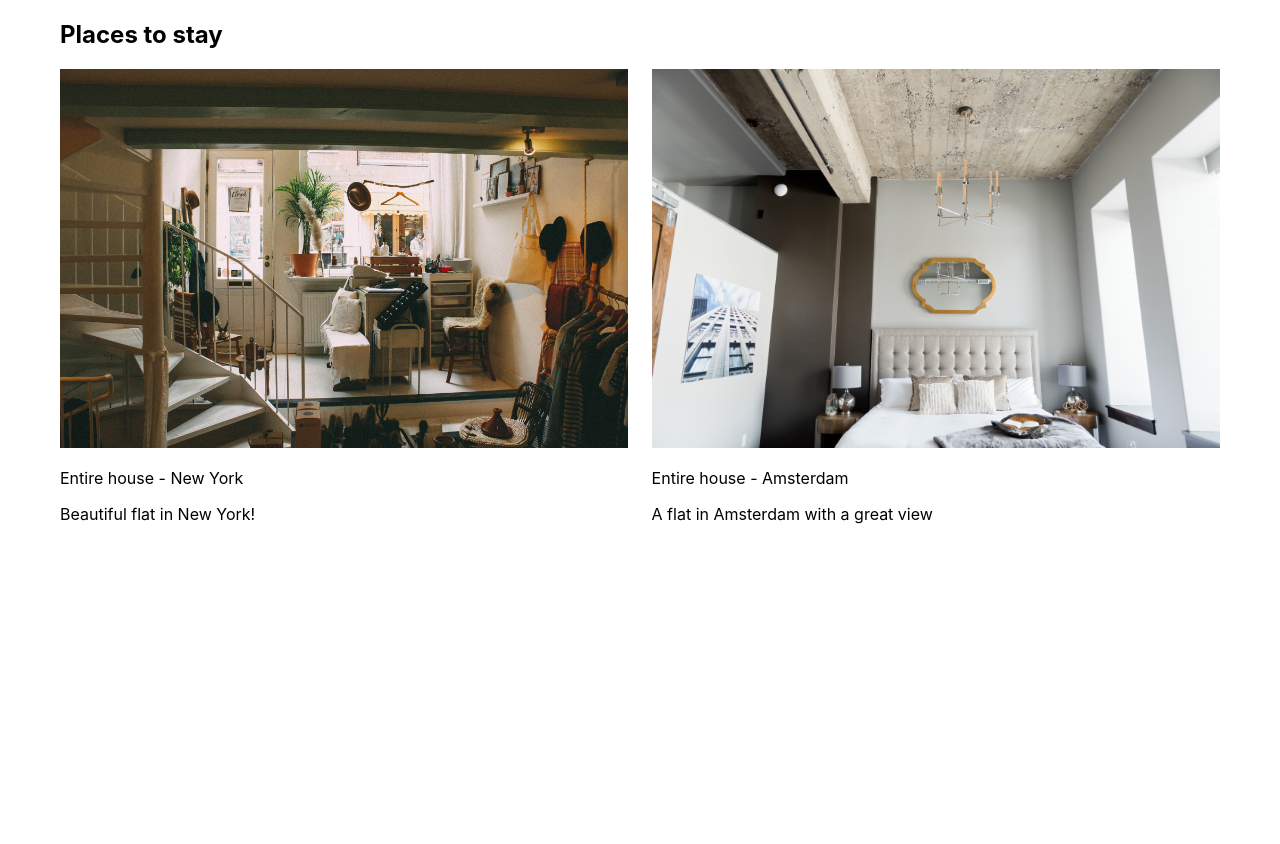
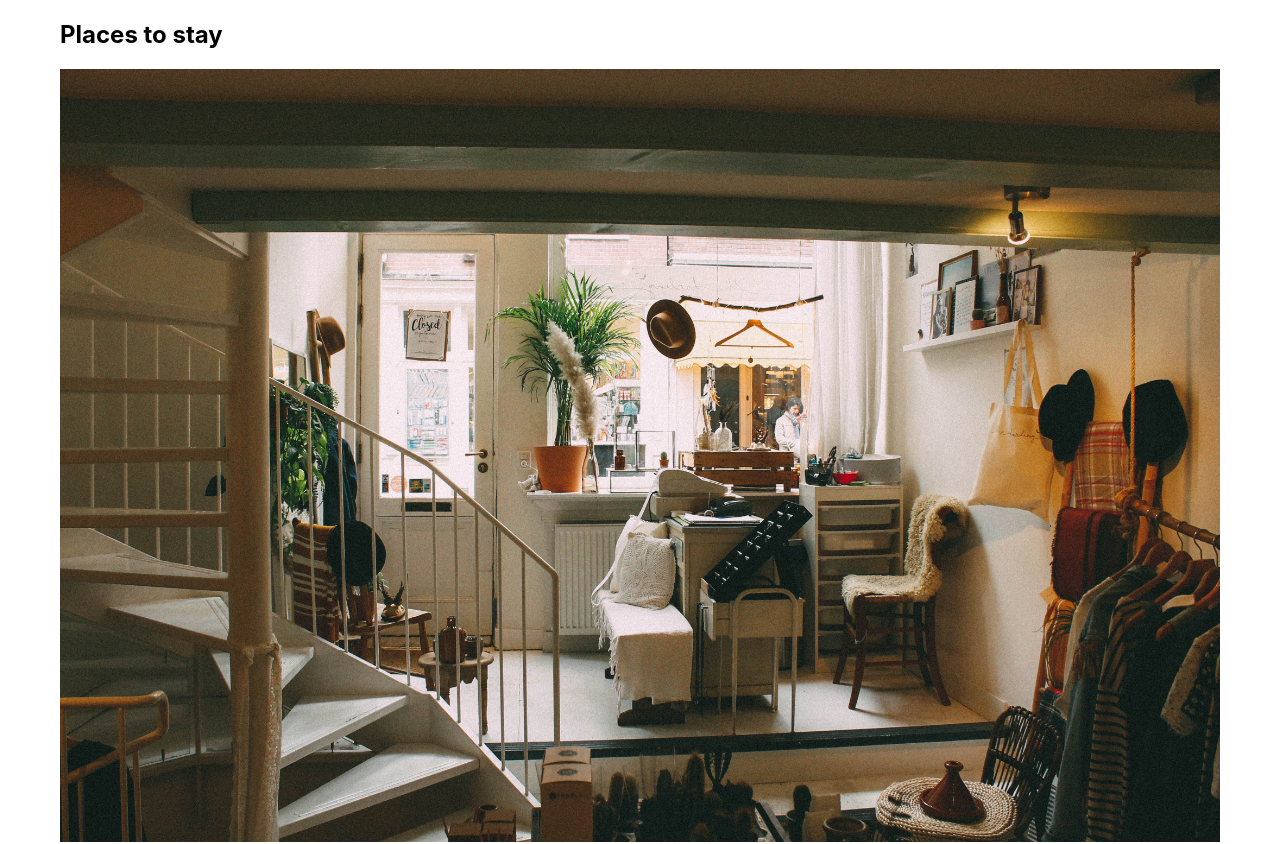
Before and after one commit to rt3me/nextjs-bnb, a Next.js app: page / in a window 1280 px wide. Shown: the top 844 px of the page. Before the commit the page ends 800 px from the top, so only its background shows below. Built offline with nearby package versions, Linux system fonts and the light colour scheme.

Commit message:
Added Layout component to index

```diff
--- a/pages/index.jsx
+++ b/pages/index.jsx
@@ -3,10 +3,10 @@
 import Image from 'next/image';
 import houses from '../houses.js';
 import House from '../components/House';
+import Layout from '../components/Layout.jsx';
 import styles from '../styles/Home.module.css';
 
-export default function Home() {
-  return (
+const content = (
   <React.Fragment>
     <h2>Places to stay</h2>
 
@@ -27,5 +27,8 @@
       }
     `}</style>
   </React.Fragment>
-  );
+)
+
+export default function Home() {
+  return <Layout content={content} />
 }
```
Lines whose indentation alone changed are shown as unchanged.
